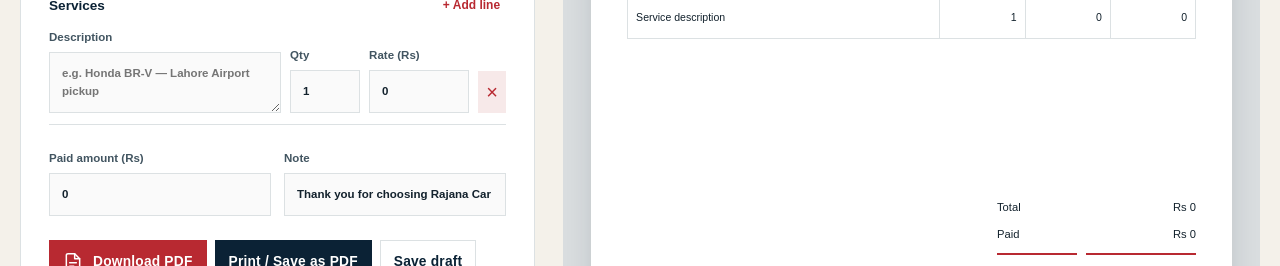
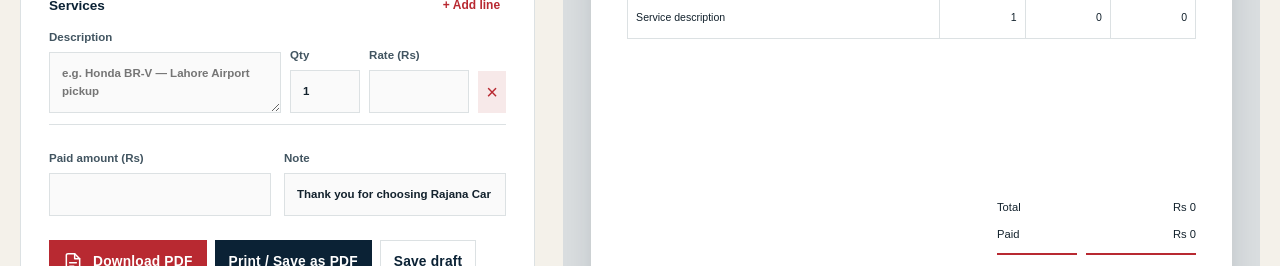
Before and after one commit to awaisanwar12/Rajana-Car-rental, a Next.js app: page /invoice in a window 1280 px wide. Shown: the part 819-1085 px from the top of the page. Built offline with nearby package versions, Linux system fonts and the light colour scheme.

Commit message:
Allow invoice amounts to be cleared

```diff
--- a/src/components/InvoiceBuilder.tsx
+++ b/src/components/InvoiceBuilder.tsx
@@ -4,7 +4,8 @@ import { useEffect, useMemo, useState } from "react";
 import { FileIcon } from "./Icons";
 import { site } from "@/lib/site";
 
-type LineItem = { id: number; description: string; quantity: number; rate: number };
+type NumericInput = number | "";
+type LineItem = { id: number; description: string; quantity: NumericInput; rate: NumericInput };
 type InvoiceData = {
   invoiceNumber: string;
   date: string;
@@ -13,7 +14,7 @@ type InvoiceData = {
   customerEmail: string;
   customerAddress: string;
   notes: string;
-  paid: number;
+  paid: NumericInput;
   items: LineItem[];
 };
 
@@ -21,11 +22,12 @@ const today = () => new Date().toISOString().slice(0, 10);
 const emptyInvoice = (): InvoiceData => ({
   invoiceNumber: `INV-${new Date().toISOString().slice(0, 10).replaceAll("-", "")}`,
   date: today(), customerName: "", customerPhone: "", customerEmail: "", customerAddress: "",
-  notes: "Thank you for choosing Rajana Car Rental.", paid: 0,
-  items: [{ id: Date.now(), description: "", quantity: 1, rate: 0 }],
+  notes: "Thank you for choosing Rajana Car Rental.", paid: "",
+  items: [{ id: Date.now(), description: "", quantity: 1, rate: "" }],
 });
 
-const money = (value: number) => new Intl.NumberFormat("en-PK", { maximumFractionDigits: 0 }).format(value || 0);
+const numberValue = (value: NumericInput) => value === "" ? 0 : value;
+const money = (value: NumericInput) => new Intl.NumberFormat("en-PK", { maximumFractionDigits: 0 }).format(numberValue(value));
 
 export function InvoiceBuilder() {
   const [data, setData] = useState<InvoiceData>(emptyInvoice);
@@ -41,12 +43,12 @@ export function InvoiceBuilder() {
     return () => window.clearTimeout(timer);
   }, []);
 
-  const total = useMemo(() => data.items.reduce((sum, item) => sum + Number(item.quantity || 0) * Number(item.rate || 0), 0), [data.items]);
-  const balance = Math.max(total - Number(data.paid || 0), 0);
+  const total = useMemo(() => data.items.reduce((sum, item) => sum + numberValue(item.quantity) * numberValue(item.rate), 0), [data.items]);
+  const balance = Math.max(total - numberValue(data.paid), 0);
 
   const setField = <K extends keyof InvoiceData>(field: K, value: InvoiceData[K]) => setData((current) => ({ ...current, [field]: value }));
   const updateItem = (id: number, field: keyof LineItem, value: string | number) => setData((current) => ({ ...current, items: current.items.map((item) => item.id === id ? { ...item, [field]: value } : item) }));
-  const addItem = () => setData((current) => ({ ...current, items: [...current.items, { id: Date.now(), description: "", quantity: 1, rate: 0 }] }));
+  const addItem = () => setData((current) => ({ ...current, items: [...current.items, { id: Date.now(), description: "", quantity: 1, rate: "" }] }));
   const removeItem = (id: number) => setData((current) => ({ ...current, items: current.items.length === 1 ? current.items : current.items.filter((item) => item.id !== id) }));
 
   function saveDraft() {
@@ -102,7 +104,7 @@ export function InvoiceBuilder() {
         if (y + rowHeight > 250) { doc.addPage(); addPageHeader(); y = 42; tableHead(); }
         doc.setDrawColor(220, 224, 227); doc.rect(margin, y, 178, rowHeight);
         doc.setTextColor(...navy); doc.setFont("helvetica", "normal"); doc.setFontSize(8.5);
-        doc.text(lines, margin + 3, y + 6); doc.text(String(item.quantity || 0), 143, y + 6, { align: "right" }); doc.text(money(item.rate), 168, y + 6, { align: "right" }); doc.text(money(item.quantity * item.rate), 191, y + 6, { align: "right" }); y += rowHeight;
+        doc.text(lines, margin + 3, y + 6); doc.text(String(numberValue(item.quantity)), 143, y + 6, { align: "right" }); doc.text(money(item.rate), 168, y + 6, { align: "right" }); doc.text(money(numberValue(item.quantity) * numberValue(item.rate)), 191, y + 6, { align: "right" }); y += rowHeight;
       }
       if (y > 226) { doc.addPage(); addPageHeader(); y = 45; }
       y += 7;
@@ -138,9 +140,9 @@ export function InvoiceBuilder() {
         </div>
         <div className="invoice-line-editor">
           <div className="line-editor-head"><h3>Services</h3><button type="button" onClick={addItem}>+ Add line</button></div>
-          {data.items.map((item, index) => <div className="line-editor-row" key={item.id}><label className="line-description">Description<textarea rows={2} value={item.description} onChange={(e) => updateItem(item.id, "description", e.target.value)} placeholder={index === 0 ? "e.g. Honda BR-V — Lahore Airport pickup" : "Trip or service details"} /></label><label>Qty<input type="number" min="0" step="1" value={item.quantity} onChange={(e) => updateItem(item.id, "quantity", Number(e.target.value))} /></label><label>Rate (Rs)<input type="number" min="0" step="1" value={item.rate} onChange={(e) => updateItem(item.id, "rate", Number(e.target.value))} /></label><button className="remove-line" type="button" onClick={() => removeItem(item.id)} aria-label={`Remove service ${index + 1}`}>×</button></div>)}
+          {data.items.map((item, index) => <div className="line-editor-row" key={item.id}><label className="line-description">Description<textarea rows={2} value={item.description} onChange={(e) => updateItem(item.id, "description", e.target.value)} placeholder={index === 0 ? "e.g. Honda BR-V — Lahore Airport pickup" : "Trip or service details"} /></label><label>Qty<input type="number" min="0" step="1" value={item.quantity} onChange={(e) => updateItem(item.id, "quantity", e.target.value === "" ? "" : Number(e.target.value))} /></label><label>Rate (Rs)<input type="number" min="0" step="1" value={item.rate} onChange={(e) => updateItem(item.id, "rate", e.target.value === "" ? "" : Number(e.target.value))} /></label><button className="remove-line" type="button" onClick={() => removeItem(item.id)} aria-label={`Remove service ${index + 1}`}>×</button></div>)}
         </div>
-        <div className="invoice-fields two-columns"><label>Paid amount (Rs)<input type="number" min="0" value={data.paid} onChange={(e) => setField("paid", Number(e.target.value))} /></label><label>Note<input value={data.notes} onChange={(e) => setField("notes", e.target.value)} /></label></div>
+        <div className="invoice-fields two-columns"><label>Paid amount (Rs)<input type="number" min="0" value={data.paid} onChange={(e) => setField("paid", e.target.value === "" ? "" : Number(e.target.value))} /></label><label>Note<input value={data.notes} onChange={(e) => setField("notes", e.target.value)} /></label></div>
         <div className="invoice-actions"><button className="button button-primary" type="button" onClick={downloadPdf} disabled={generating}><FileIcon /> {generating ? "Generating…" : "Download PDF"}</button><button className="button button-dark" type="button" onClick={() => window.print()}>Print / Save as PDF</button><button className="button button-outline" type="button" onClick={saveDraft}>Save draft</button><button className="button button-text" type="button" onClick={clearDraft}>Clear</button></div>
         <p className="invoice-status" role="status">{status}</p>
       </section>
@@ -150,7 +152,7 @@ export function InvoiceBuilder() {
           <div className="invoice-paper-head"><div><strong>RAJANA</strong><span>CAR RENTAL</span></div><h2>INVOICE</h2></div>
           <div className="invoice-business"><p>{site.address}<br />{site.phoneDisplay}<br />{site.email}<br />{site.url}</p></div>
           <div className="invoice-party"><div><small>BILL TO</small><strong>{data.customerName || "Customer name"}</strong><p>{[data.customerPhone, data.customerEmail, data.customerAddress].filter(Boolean).join(" · ") || "Customer contact details"}</p></div><dl><dt>INVOICE NO.</dt><dd>{data.invoiceNumber}</dd><dt>DATE</dt><dd>{data.date}</dd></dl></div>
-          <div className="invoice-table-wrap"><table><thead><tr><th>Description</th><th>Qty</th><th>Rate</th><th>Amount</th></tr></thead><tbody>{data.items.map((item) => <tr key={item.id}><td>{item.description || "Service description"}</td><td>{item.quantity}</td><td>{money(item.rate)}</td><td>{money(item.quantity * item.rate)}</td></tr>)}</tbody></table></div>
+          <div className="invoice-table-wrap"><table><thead><tr><th>Description</th><th>Qty</th><th>Rate</th><th>Amount</th></tr></thead><tbody>{data.items.map((item) => <tr key={item.id}><td>{item.description || "Service description"}</td><td>{numberValue(item.quantity)}</td><td>{money(item.rate)}</td><td>{money(numberValue(item.quantity) * numberValue(item.rate))}</td></tr>)}</tbody></table></div>
           <div className="invoice-summary"><dl><dt>Total</dt><dd>Rs {money(total)}</dd><dt>Paid</dt><dd>Rs {money(data.paid)}</dd><dt className="balance-label">Balance</dt><dd className="balance-value">Rs {money(balance)}</dd></dl></div>
           <div className="invoice-paper-foot"><div><small>PLEASE NOTE</small><p>{data.notes || "Thank you for choosing Rajana Car Rental."}</p></div><div className="signature"><strong>Mian Waqas</strong><span>Authorized signature</span></div></div>
         </div>
```
